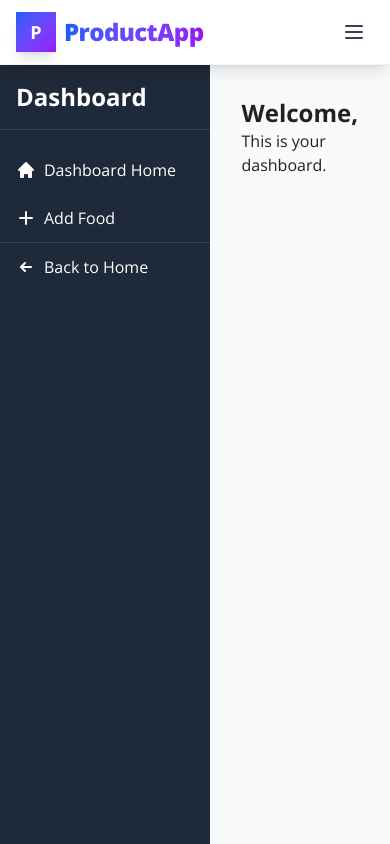
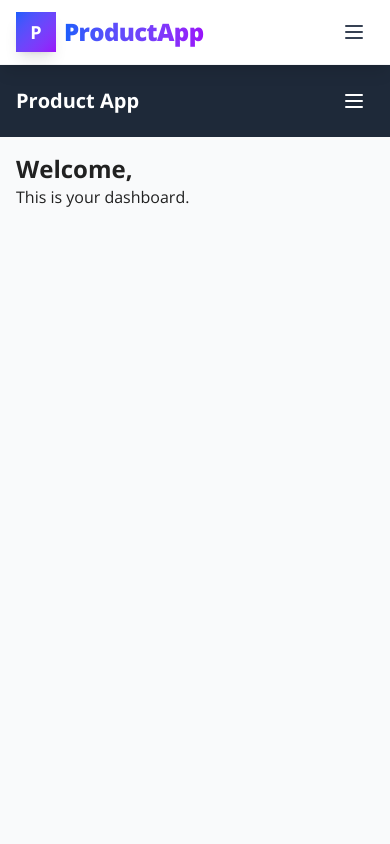
Before and after one commit to Bokul98/food-card-v1, a Next.js app: page /dashboard in a window 390 px wide. Shown: the top 844 px of the page. Built offline with nearby package versions, Linux system fonts and the light colour scheme; no server answers.

Commit message:
update again

```diff
--- a/src/app/(private)/dashboard/layout.jsx
+++ b/src/app/(private)/dashboard/layout.jsx
@@ -1,43 +1,96 @@
 "use client"
+import { useState } from "react";
 import Link from "next/link";
+import { Menu, X } from "lucide-react";
 
 export default function DashboardLayout({ children }) {
+  const [isSidebarOpen, setSidebarOpen] = useState(false);
+
   return (
     <>
-      {/* Remove Navbar for dashboard pages */}
+      {/* Hide main navbar */}
       <style jsx global>{`
-        nav.main-navbar, footer {
+        .main-navbar {
           display: none !important;
         }
       `}</style>
 
-      <div className="flex min-h-screen">
-        <div className="w-64 bg-gray-800 text-white">
-          <div className="p-4 border-b border-gray-700">
-            <h1 className="text-2xl font-bold">Dashboard</h1>
+      <div className="flex min-h-screen relative bg-gray-50">
+        {/* Sidebar - Desktop */}
+        <div className={`fixed md:static inset-y-0 left-0 transform ${isSidebarOpen ? 'translate-x-0' : '-translate-x-full'} md:translate-x-0 transition-transform duration-300 ease-in-out z-30`}>
+          <div className="w-64 h-full bg-gray-800 text-white flex flex-col">
+            <div className="p-4 border-b border-gray-700 flex items-center justify-between">
+              <h1 className="text-2xl font-bold">Product App</h1>
+              <button
+                onClick={() => setSidebarOpen(false)}
+                className="md:hidden text-white hover:text-gray-300"
+              >
+                <X size={24} />
+              </button>
             </div>
-          <nav className="mt-4">
-            <Link href="/dashboard" className="flex items-center px-4 py-3 hover:bg-gray-700">
-              <svg xmlns="http://www.w3.org/2000/svg" className="h-5 w-5 mr-2" viewBox="0 0 20 20" fill="currentColor">
+            <nav className="flex-1 py-4">
+              <Link
+                href="/dashboard"
+                className="flex items-center px-4 py-3 hover:bg-gray-700 transition-colors duration-200"
+                onClick={() => setSidebarOpen(false)}
+              >
+                <svg xmlns="http://www.w3.org/2000/svg" className="h-5 w-5 mr-3" viewBox="0 0 20 20" fill="currentColor">
                   <path d="M10.707 2.293a1 1 0 00-1.414 0l-7 7a1 1 0 001.414 1.414L4 10.414V17a1 1 0 001 1h2a1 1 0 001-1v-2a1 1 0 011-1h2a1 1 0 011 1v2a1 1 0 001 1h2a1 1 0 001-1v-6.586l.293.293a1 1 0 001.414-1.414l-7-7z" />
                 </svg>
                 Dashboard Home
               </Link>
-            <Link href="/dashboard/add-food" className="flex items-center px-4 py-3 hover:bg-gray-700">
-              <svg xmlns="http://www.w3.org/2000/svg" className="h-5 w-5 mr-2" viewBox="0 0 20 20" fill="currentColor">
+              <Link
+                href="/dashboard/add-food"
+                className="flex items-center px-4 py-3 hover:bg-gray-700 transition-colors duration-200"
+                onClick={() => setSidebarOpen(false)}
+              >
+                <svg xmlns="http://www.w3.org/2000/svg" className="h-5 w-5 mr-3" viewBox="0 0 20 20" fill="currentColor">
                   <path fillRule="evenodd" d="M10 3a1 1 0 011 1v5h5a1 1 0 110 2h-5v5a1 1 0 11-2 0v-5H4a1 1 0 110-2h5V4a1 1 0 011-1z" clipRule="evenodd" />
                 </svg>
                 Add Food
               </Link>
-            <Link href="/" className="flex items-center px-4 py-3 hover:bg-gray-700 mt-auto border-t border-gray-700">
-              <svg xmlns="http://www.w3.org/2000/svg" className="h-5 w-5 mr-2" viewBox="0 0 20 20" fill="currentColor">
+            </nav>
+            <div className="border-t border-gray-700 p-4">
+              <Link
+                href="/"
+                className="flex items-center px-4 py-3 hover:bg-gray-700 rounded-lg transition-colors duration-200"
+                onClick={() => setSidebarOpen(false)}
+              >
+                <svg xmlns="http://www.w3.org/2000/svg" className="h-5 w-5 mr-3" viewBox="0 0 20 20" fill="currentColor">
                   <path fillRule="evenodd" d="M9.707 14.707a1 1 0 01-1.414 0l-4-4a1 1 0 010-1.414l4-4a1 1 0 011.414 1.414L7.414 9H15a1 1 0 110 2H7.414l2.293 2.293a1 1 0 010 1.414z" clipRule="evenodd" />
                 </svg>
                 Back to Home
               </Link>
-          </nav>
             </div>
-        <div className="flex-1 p-8">{children}</div>
+          </div>
+        </div>
+
+        {/* Main Content */}
+        <div className="flex-1">
+          {/* Mobile Header */}
+          <div className="md:hidden bg-gray-800 text-white p-4 flex items-center justify-between sticky top-0 z-20">
+            <h1 className="text-xl font-bold">Product App</h1>
+            <button
+              onClick={() => setSidebarOpen(true)}
+              className="p-2 hover:bg-gray-700 rounded-lg transition-colors duration-200"
+            >
+              <Menu size={24} />
+            </button>
+          </div>
+
+          {/* Page Content */}
+          <div className="p-4 md:p-8">
+            {children}
+          </div>
+        </div>
+
+        {/* Overlay for mobile sidebar */}
+        {isSidebarOpen && (
+          <div
+            className="fixed inset-0 bg-black bg-opacity-50 md:hidden z-20"
+            onClick={() => setSidebarOpen(false)}
+          />
+        )}
       </div>
     </>
   );
```
Lines whose indentation alone changed are shown as unchanged.
